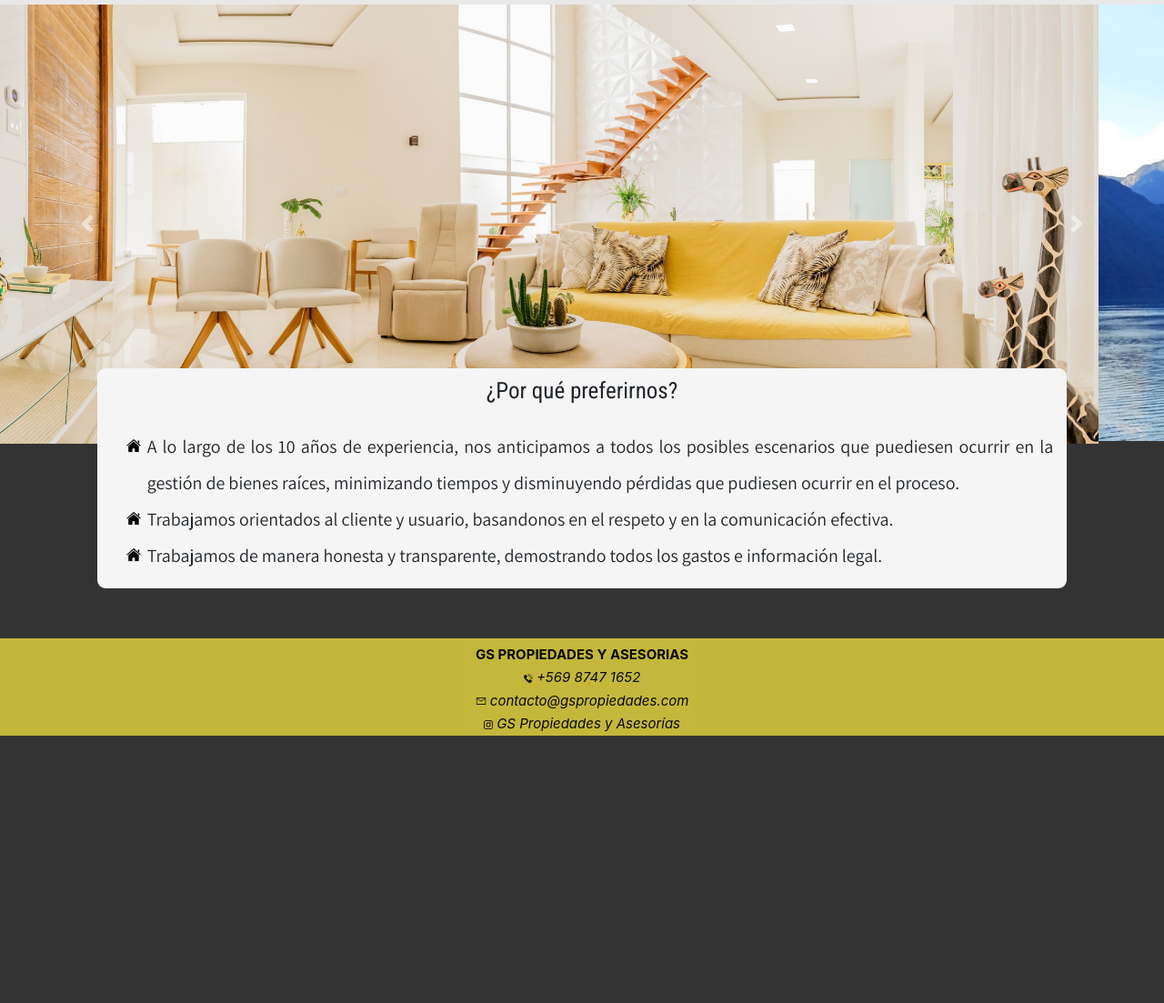
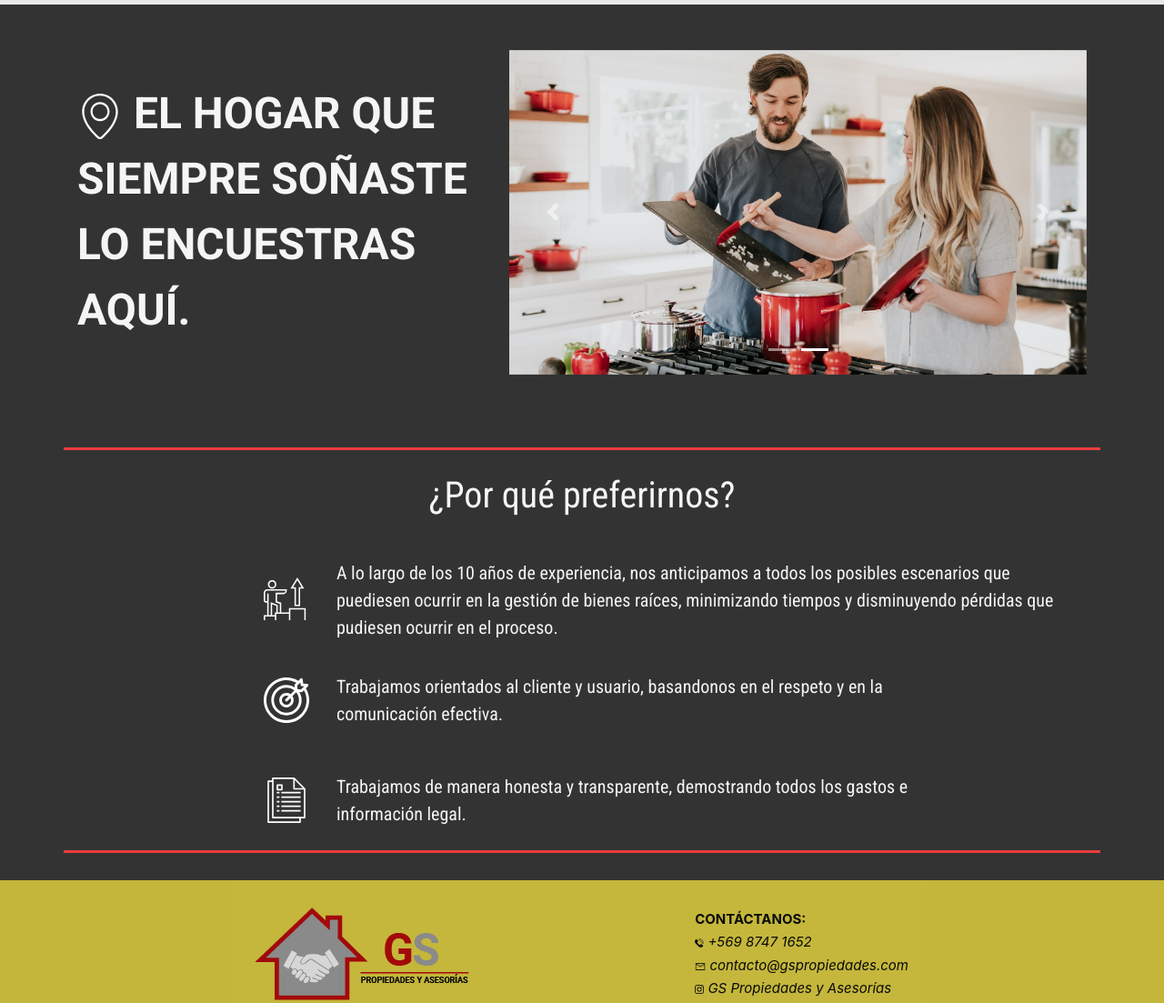
Before and after one commit to Nnarere/GSPropiedades, a plain HTML site: page index.html in a window 1280 px wide. Shown: the part 82-1185 px from the top of the page at 91% size. Before the commit the page ends 891 px from the top, so only its background shows below. Drawn offline with nearby package versions, Linux system fonts and the light colour scheme; a web font is replaced by a local one.

Commit message:
actualizaón de footer e index

```diff
--- a/css/stylesheet.css
+++ b/css/stylesheet.css
@@ -21,47 +21,54 @@ body {
     width: 140px; }
 
 /*INICIO*/
-.inicio1 {
-  margin-bottom: 50px;
-  height: 350px; }
-  .inicio1 .inicio1__titulo {
-    display: flex;
-    flex-direction: row;
-    justify-content: center;
-    align-items: center;
-    font-size: 40px;
-    font-family: 'roboto';
-    font-weight: 700;
-    color: #242424;
-    text-shadow: 0.05em 0.05em 0.05em white;
-    text-align: center; }
+.inicio0 {
+  padding-bottom: 50px;
+  padding-top: 50px;
+  display: flex;
+  flex-direction: row;
+  align-items: center; }
+
+.inicio0__frase {
+  color: whitesmoke;
+  font-family: "roboto", sans-serif;
+  font-weight: 700;
+  font-size: 48px; }
+
+.inicio0__frase--imagen {
+  width: 50px; }
+
+.inicio2__titulo {
+  font-family: "Roboto Condensed", sans-serif;
+  font-size: 40px;
+  color: whitesmoke;
+  text-align: center;
+  padding-top: 20px;
+  padding-bottom: 30px;
+  border-top: solid #eb3d3d;
+  margin-top: 30px; }
 
 .inicio2__texto {
+  color: whitesmoke;
+  display: flex;
+  align-items: center;
+  font-family: "Roboto Condensed", sans-serif;
+  font-size: 20px;
+  margin-top: 10px;
+  margin-bottom: 10px;
+  height: 90px; }
+
+.inicio2__imagen {
   display: flex;
   flex-direction: column;
-  justify-content: center;
-  align-items: center;
-  align-content: center;
-  background-color: whitesmoke;
-  line-height: 2;
-  border-radius: 9px 9px 9px 9px;
-  -moz-border-radius: 9px 9px 9px 9px;
-  -webkit-border-radius: 9px 9px 9px 9px;
-  margin-bottom: 50px;
-  z-index: 999; }
-  .inicio2__texto .inicio2__texto--titulo {
-    text-align: center;
-    font-family: "Roboto Condensed", sans-serif;
-    font-size: 25px; }
-  .inicio2__texto .inicio2__texto--parrafo {
-    list-style-image: url(../images/home-page.png);
-    text-align: justify;
-    font-family: "Assistant", sans-serif;
-    font-size: 20px; }
+  align-items: flex-end;
+  justify-content: center; }
 
-.inicio2__texto:hover {
-  animation: pulse;
-  animation-duration: 1s; }
+.inicio2__imagen--logo {
+  width: 50px; }
+
+.row--last {
+  border-bottom: solid #eb3d3d;
+  margin-bottom: 30px; }
 
 /*Quien Somos*/
 .gloria {
@@ -111,7 +118,7 @@ body {
   align-items: center;
   margin-top: 20px;
   margin-bottom: 30px;
-  opacity: 0.7;
+  opacity: 0.9;
   background-color: #424242;
   padding-left: 20px;
   padding-right: 20px;
@@ -169,6 +176,9 @@ body {
   flex-wrap: wrap;
   justify-content: space-around; }
 
+.tabla__card--arriendo {
+  margin-bottom: 20px; }
+
 /*CONTÁCTANOS*/
 #gmail {
   width: 30px; }
@@ -176,11 +186,14 @@ body {
 .escribenos {
   color: whitesmoke;
   line-height: 2.2;
-  margin-bottom: 10px; }
+  margin-bottom: 10px;
+  font-family: "Assistant", sans-serif;
+  font-size: 20px; }
 
 .formulario {
   color: whitesmoke;
-  font-family: "Assistant", sans-serif; }
+  font-family: "Assistant", sans-serif;
+  font-size: 20px; }
 
 .boton {
   margin-bottom: 15px; }
@@ -198,9 +211,15 @@ body {
   opacity: 0.8;
   position: relative;
   z-index: 1;
-  font-family: 'roboto'sans-serif; }
+  font-family: 'roboto'sans-serif;
+  padding-top: 30px;
+  padding-bottom: 30px; }
+  .footerGS .footerGS__contactanos {
+    text-align: left; }
+  .footerGS .footerGS__logo {
+    text-align: right; }
 
-.nombreEmpresa {
+.footerGS__contactanos--nombreEmpresa {
   font-family: 'roboto' sans-serif;
   font-weight: 700;
   font-style: normal; }
@@ -219,9 +238,28 @@ body {
 
 @media only screen and (max-width: 900px) {
   /*Inicio*/
-  .inicio1 {
-    margin: 0px;
-    height: 100px; }
+  .inicio2__titulo {
+    padding: auto;
+    margin: auto;
+    border-top: solid #eb3d3d; }
+  .inicio2__texto {
+    color: whitesmoke;
+    margin: auto;
+    height: auto;
+    text-align: justify;
+    margin: 10px; }
+  .inicio2__imagen {
+    display: flex;
+    flex-direction: row;
+    align-items: center;
+    justify-content: center;
+    margin: 20px; }
+  .inicio2__imagen--logo {
+    width: 50px; }
+  .row--last {
+    border-bottom: solid #eb3d3d;
+    padding-bottom: 20px;
+    margin-bottom: 30px; }
   /*quien somos*/
   .gloria__texto--parrafo {
     margin: 10px; }
@@ -239,4 +277,16 @@ body {
   /*Propiedades Disponibles*/
   .tabla__card {
     display: flex;
-    flex-wrap: wrap; } }
+    flex-wrap: wrap; }
+  /*Footer*/
+  .footerGS {
+    display: flex;
+    flex-direction: column;
+    justify-content: center; }
+    .footerGS .footerGS__logo {
+      text-align: center;
+      padding-bottom: 30px; }
+    .footerGS .footerGS__contactanos {
+      text-align: center; }
+    .footerGS .footerGS__contactanos--nombreEmpresa {
+      padding-bottom: 15px; } }
--- a/index.html
+++ b/index.html
@@ -47,19 +47,34 @@
         </nav>
     </section>
       <!--INICIO-->
-      <div class="container-fluid">
-        <div class="row inicio1">
-          <div id="carouselExampleControls" class="carousel slide" data-ride="carousel">
+      <div class="container">
+<!--FRASE-->
+<div class="row inicio0">
+  <div class="inicio0__frase col-lg-5">
+    <img class="inicio0__frase--imagen" src="images/aqui.svg" alt="aqui">
+    EL HOGAR QUE SIEMPRE SOÑASTE LO ENCUESTRAS AQUÍ.
+  </div>
+
+
+<!--INICIO1 CARROUSEL-->
+        <div class="col-lg-7 inicio1">
+          <div id="carouselExampleControls" class="carousel slide" data-ride="carousel" data-interval="3000">
             <ol class="carousel-indicators">
               <li data-target="#carouselExampleIndicators" data-slide-to="0" class="active"></li>
               <li data-target="#carouselExampleIndicators" data-slide-to="1"></li>
             </ol>
             <div class="carousel-inner">
               <div class="carousel-item active">
-                <img class="d-block w-100" src="images/casaModerna2.jpg" alt="First slide">
+                <img class="d-block w-100" src="images/car1.jpg" alt="First slide">
               </div>
               <div class="carousel-item">
-                <img class="d-block w-100" src="images/casa4.jpg" alt="Second slide">
+                <img class="d-block w-100" src="images/car2.jpg" alt="Second slide">
+              </div>
+              <div class="carousel-item">
+                <img class="d-block w-100" src="images/car3.jpg" alt="Third slide">
+              </div>
+              <div class="carousel-item">
+                <img class="d-block w-100" src="images/car4.jpg" alt="Fourd slide">
               </div>
             </div>
             <a class="carousel-control-prev" href="#carouselExampleControls" role="button" data-slide="prev">
@@ -72,34 +87,67 @@
             </a>
           </div>
         </div>
+      </div>
+<!--INICIO2-->
         <div class="row inicio2">
-          <div class="col-lg-1">
+          <div class="inicio2__titulo col-lg-12 col-sm-12">
+            ¿Por qué preferirnos?
           </div>
-          <div class="inicio2__texto col-lg-10 col-sm-12">
-            <p class="inicio2__texto--titulo">¿Por qué preferirnos?</p>
-            <div class="inicio2__texto--parrafo">
-              <ul>
-                <li>A lo largo de los 10 años de experiencia, nos anticipamos a todos los posibles escenarios que puediesen ocurrir en la gestión de bienes raíces, minimizando tiempos y disminuyendo pérdidas que pudiesen ocurrir en el proceso.</li>
-                <li> Trabajamos orientados al cliente y usuario, basandonos en el respeto y en la comunicación efectiva.</li>
-                <li>Trabajamos de manera honesta y transparente, demostrando todos los gastos e información legal.</li>
-              </ul>
+        </div>
+
+          <div class="row">
+            <div class="col-lg-3 col-sm-3 inicio2__imagen">
+              <img class="inicio2__imagen--logo " src="images/experiencia.svg" alt="experiencia">
             </div>
+            <div class="inicio2__texto col-lg-9 col-sm-9">
+                 A lo largo de los 10 años de experiencia, nos anticipamos a todos los posibles escenarios que puediesen ocurrir en la gestión de bienes raíces, minimizando tiempos y disminuyendo pérdidas que pudiesen ocurrir en el proceso.
+            </div>
+            <div class="col-lg-2 "></div>
           </div>
-          <div class="col-lg-1"></div>
+
+          <div class="row">
+            <div class="col-lg-3 col-sm-3 inicio2__imagen">
+                <img class="inicio2__imagen--logo" src="images/objetivo.svg" alt="objetivo">
+            </div>
+            <div class="inicio2__texto col-lg-7 col-sm-9">
+               Trabajamos orientados al cliente y usuario, basandonos en el respeto y en la comunicación efectiva.
+            </div>
+            <div class="col-lg-2"></div>
+          </div>
+
+          <div class="row row--last">
+            <div class="col-lg-3 col-sm-3 inicio2__imagen">
+              <img class="inicio2__imagen--logo" src="images/documento.svg" alt="documento">
+            </div>
+            <div class="inicio2__texto col-lg-7 col-sm-9">
+               Trabajamos de manera honesta y transparente, demostrando todos los gastos e información legal.
+            </div>
+            <div class="col-lg-2"></div>
+          </div>
         </div>
-      </div>
 
 <!--FOOTER-->
-    <footer class="footerGS">
-       <div class="nombreEmpresa"> GS PROPIEDADES Y ASESORIAS</div>
+<footer class="footerGS">
+<div class="row">
+  <div class="col-lg-5 col-sm-12 footerGS__logo">
+    <img src="images/LogoChico.png" alt="logo">
+  </div>
+  <div class=col-lg-2></div>
+  <div class="col-lg-5 col-sm-12  footerGS__contactanos">
+       <div class="footerGS__contactanos--nombreEmpresa">CONTÁCTANOS:</div>
        <div class="metodosDeContacto"> <img class="telefono" src="images/telefono.png" alt="telefono"> +569 8747 1652</div>
        <div class="metodosDeContacto">
        <a href="mailto:contacto@gspropiedades.com" div class="metodosDeContacto">
          <img class="correoElectronico" src="images/23982d31ee932c26a021b175c47bb157.png" alt="correo"> contacto@gspropiedades.com </div>
       <div class="metodosDeContacto">
        <a href="https://www.instagram.com/gspropiedadesasesorias/" div class="metodosDeContacto" >
-         <img class="instagram" src="images/instagram.png" alt="instagram"> GS Propiedades y Asesorías</div>
-    </footer>
+         <img class="instagram" src="images/instagram.png" alt="instagram"> GS Propiedades y Asesorías
+      </div>
+  </div>
+</div>
+</footer>
+
+
     <script src="https://code.jquery.com/jquery-3.5.1.slim.min.js" integrity="sha384-DfXdz2htPH0lsSSs5nCTpuj/zy4C+OGpamoFVy38MVBnE+IbbVYUew+OrCXaRkfj" crossorigin="anonymous"></script>
     <script src="https://cdn.jsdelivr.net/npm/bootstrap@4.5.3/dist/js/bootstrap.bundle.min.js" integrity="sha384-ho+j7jyWK8fNQe+A12Hb8AhRq26LrZ/JpcUGGOn+Y7RsweNrtN/tE3MoK7ZeZDyx" crossorigin="anonymous"></script>
 
--- a/scss/estilo.scss
+++ b/scss/estilo.scss
@@ -31,55 +31,62 @@ body{
 }
 
 /*INICIO*/
-.inicio1{
-    margin-bottom: 50px;
-    height: 350px;
-
-    .inicio1__titulo{
+.inicio0{
+    padding-bottom: 50px;
+    padding-top: 50px;
     display: flex;
     flex-direction: row;
-        justify-content: center;
     align-items: center;
+}
+
+.inicio0__frase{
+    color: whitesmoke;
+    font-family:$letraTitulo;
+    font-weight: 700;
+    font-size: 48px;
+}
+
+.inicio0__frase--imagen{
+    width: 50px;
+}
+
+.inicio2__titulo{
+    font-family: $letraInicio;
     font-size: 40px;
-        font-family: 'roboto';
-        font-weight: 700;
-        color: rgb(36, 36, 36);
-        text-shadow: 0.05em 0.05em 0.05em rgb(255, 255, 255);
+    color: whitesmoke;
     text-align: center;
-    }
+    padding-top: 20px;
+    padding-bottom: 30px;
+    border-top: solid $rojo;
+    margin-top: 30px;
 }
 
 .inicio2__texto{
+    color: whitesmoke;
+    display: flex;
+    align-items: center;
+    font-family: $letraInicio;
+    font-size: 20px;
+    margin-top: 10px;
+    margin-bottom: 10px;
+    height: 90px;
+
+}
+
+.inicio2__imagen{
     display: flex;
     flex-direction: column;
+    align-items: flex-end;
     justify-content: center;
-    align-items: center;
-    align-content: center;
-    background-color:$colorWeb;
-    line-height: 2;
-    border-radius: 9px 9px 9px 9px;
-    -moz-border-radius: 9px 9px 9px 9px;
-    -webkit-border-radius: 9px 9px 9px 9px;
-    margin-bottom: 50px;
-    z-index: 999;
-
-    .inicio2__texto--titulo{
-        text-align: center;
-        font-family: $letraInicio;
-        font-size: 25px;
 }
 
-    .inicio2__texto--parrafo{
-        list-style-image: url(../images/home-page.png);
-        text-align: justify;
-        font-family: $letraTexto;
-        font-size: 20px;
-    }
+.inicio2__imagen--logo{
+    width: 50px;
 }
 
-.inicio2__texto:hover{
-    animation:pulse;
-    animation-duration: 1s;
+.row--last{
+    border-bottom: solid $rojo;
+    margin-bottom: 30px;
 }
 
 /*Quien Somos*/
@@ -133,7 +140,7 @@ body{
     align-items: center;
     margin-top: 20px;
     margin-bottom: 30px;
-    opacity: 0.7;
+    opacity: 0.9;
     background-color: rgb(66, 66, 66);
     padding-left: 20px;
     padding-right: 20px;
@@ -207,6 +214,10 @@ body{
     justify-content: space-around;
 }
 
+.tabla__card--arriendo{
+    margin-bottom: 20px;
+}
+
 /*CONTÁCTANOS*/
 
 #gmail{
@@ -217,11 +228,14 @@ body{
     color: $colorWeb;
     line-height: 2.2;
     margin-bottom: 10px;
+    font-family: $letraTexto;
+    font-size: 20px;
 }
 
 .formulario{
     color: $colorWeb;
     font-family: $letraTexto;
+    font-size: 20px;
 }
 
 .boton{
@@ -242,9 +256,19 @@ body{
     position: relative;
     z-index: 1;
     font-family: 'roboto'sans-serif;
+    padding-top: 30px;
+    padding-bottom: 30px;
+
+    .footerGS__contactanos{
+        text-align:left;
+    }
+
+    .footerGS__logo{
+        text-align: right;
+    }
 
 }
-.nombreEmpresa{
+.footerGS__contactanos--nombreEmpresa{
     font-family: 'roboto' sans-serif;
     font-weight: 700;
     font-style: normal;
@@ -265,11 +289,43 @@ body{
     width: 12px;;
 }
 
+
+
 @media only screen and (max-width: 900px){
     /*Inicio*/
-    .inicio1{
-        margin:0px;
-        height: 100px;
+
+    .inicio2__titulo{
+        padding: auto;
+        margin: auto;
+        border-top: solid $rojo;
+    }
+
+    .inicio2__texto{
+        color: whitesmoke;
+        margin:auto;
+        height: auto;
+        text-align: justify;
+        margin:10px;
+
+    }
+
+    .inicio2__imagen{
+        display: flex;
+        flex-direction: row;
+        align-items: center;
+        justify-content: center;
+        margin: 20px;
+    }
+
+    .inicio2__imagen--logo{
+        width: 50px;
+    }
+
+
+.row--last{
+    border-bottom: solid $rojo;
+    padding-bottom: 20px;
+    margin-bottom: 30px;
 }
 
     /*quien somos*/
@@ -298,4 +354,28 @@ body{
         display: flex;
         flex-wrap: wrap;
     }
+
+    /*Footer*/
+
+    .footerGS{
+        display: flex;
+        flex-direction: column;
+        justify-content: center;
+
+        .footerGS__logo{
+            text-align: center;
+            padding-bottom: 30px;
+
           }
+
+         .footerGS__contactanos{
+            text-align: center;
+
+         }
+         .footerGS__contactanos--nombreEmpresa{
+            padding-bottom: 15px;
+         }
+
+
+    }
+}
```
Also changed, not shown: view/contactanos.html (+12 -3 lines), view/nuestrosServicios.html (+12 -3 lines), view/propiedadesDisponibles.html (+15 -6 lines), view/quienSomos.html (+11 -2 lines), images/aqui.svg (added), images/car1.jpg (added), images/car2.jpg (added), images/car3.jpg (added), images/car4.jpg (added), images/documento.svg (added), images/experiencia.svg (added), images/objetivo.svg (added). Lines whose indentation alone changed are shown as unchanged.
